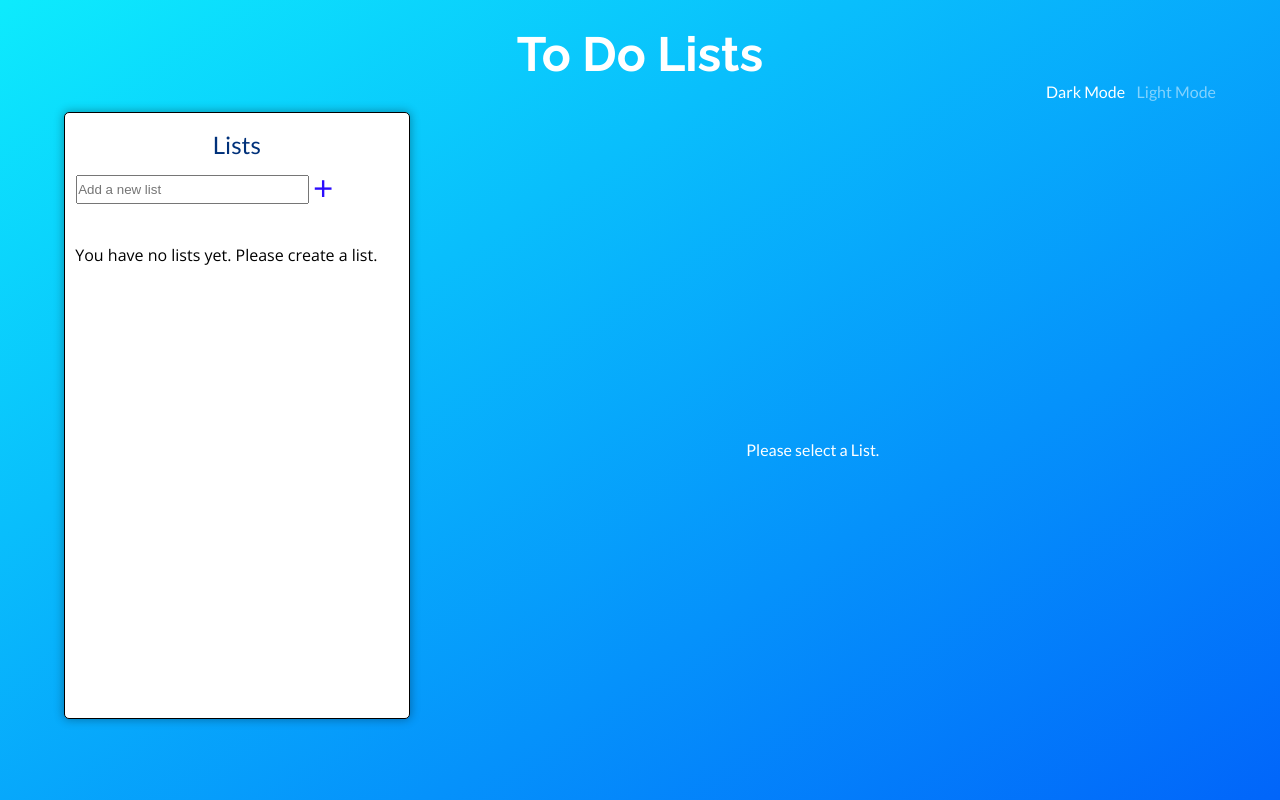
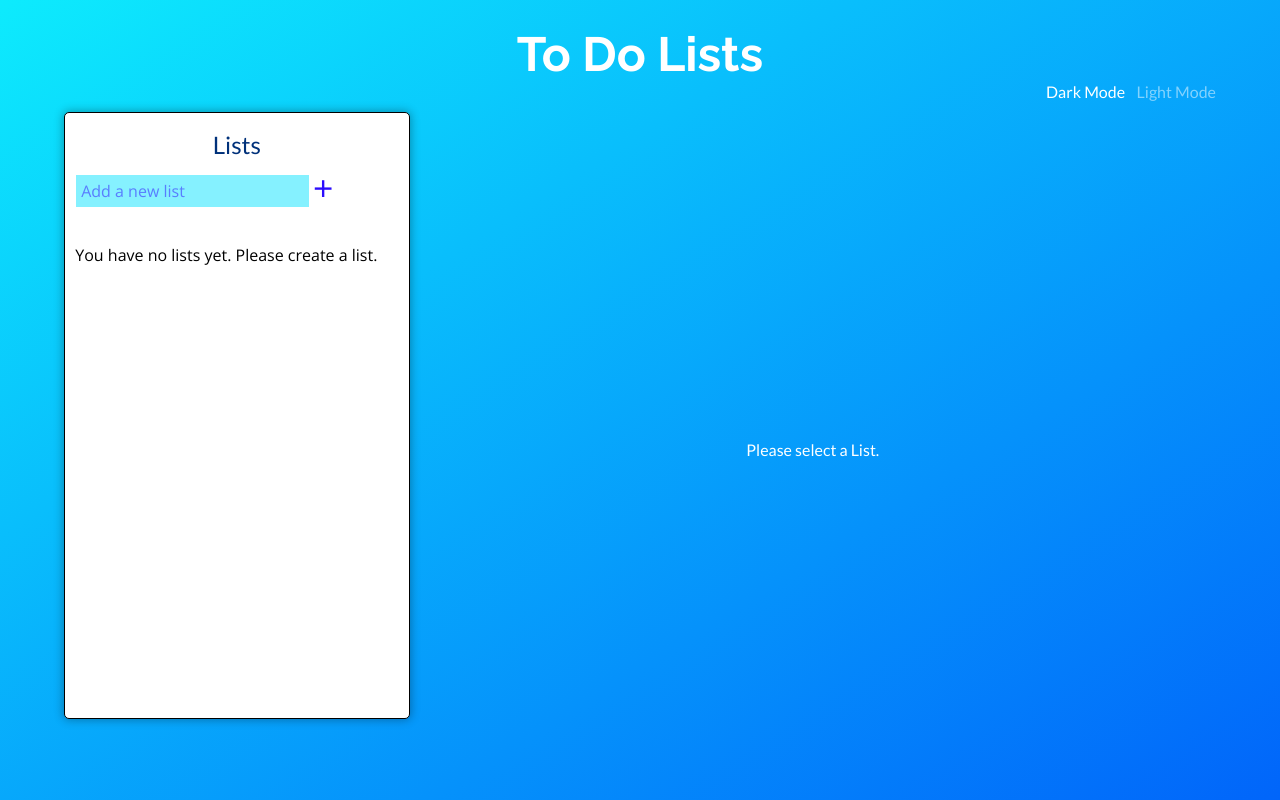
Before and after one commit to JillBirchall/to-do-lists, a React (Create React App) app: page / in a window 1280 px wide. Built offline with nearby package versions, Linux system fonts and the light colour scheme.

Commit message:
More minor CSS Changes

```diff
--- a/src/App.css
+++ b/src/App.css
@@ -28,6 +28,9 @@ Variables
   --heading-colour: #00317a;
   --scrollbar-thumb-colour: #2c0dfd;
   --scrollbar-thumb-hover-colour: #00c0fa;
+  --add-input-box-colour: rgba(82, 235, 255, 0.7);
+  --add-input-border: none;
+  --add-input-box-placeholder-colour: #2d0dfd81;
 }
 
 .dark-mode {
@@ -55,6 +58,9 @@ Variables
   --heading-colour: #0dfd69;
   --scrollbar-thumb-colour: #0d61fd;
   --scrollbar-thumb-hover-colour: #0debfd;
+  --add-input-box-colour: #ffffff;
+  --add-input-border: none;
+  --add-input-box-placeholder-colour: #0d61fda4;
 }
 
 /*
@@ -398,10 +404,16 @@ Text Input Boxes
 .add-new-item {
   margin-left: 5%;
   display: flex;
+  align-items: center;
 }
 
 .add-input-box {
   width: 70%;
+  background-color: var(--add-input-box-colour);
+  border: var(--add-input-border);
+  font-family: var(--list-item-font-family);
+  font-size: 1em;
+  padding: 5px;
 }
 
 .edit-input-box {
@@ -410,12 +422,28 @@ Text Input Boxes
   padding: 0.5rem;
 }
 
+::placeholder {
+  /* Chrome, Firefox, Opera, Safari 10.1+ */
+  color: var(--add-input-box-placeholder-colour);
+  opacity: 1; /* Firefox */
+}
+
+:-ms-input-placeholder {
+  /* Internet Explorer 10-11 */
+  color: var(--add-input-box-placeholder-colour);
+}
+
+::-ms-input-placeholder {
+  /* Microsoft Edge */
+  color: var(--add-input-box-placeholder-colour);
+}
+
 /*
 ===============
 Scroll Bar
+NOT SUPPORTED IN FIREFOX AND IE
 ===============
 */
-
 ::-webkit-scrollbar {
   width: 10px;
 }
@@ -425,12 +453,12 @@ Scroll Bar
 }
 
 ::-webkit-scrollbar-thumb {
-  background: var(--scrollbar-thumb-colour);
+  background-color: var(--scrollbar-thumb-colour);
   border-radius: 20px;
 }
 
 ::-webkit-scrollbar-thumb:hover {
-  background: var(--scrollbar-thumb-hover-colour);
+  background-color: var(--scrollbar-thumb-hover-colour);
 }
 
 /*
```
